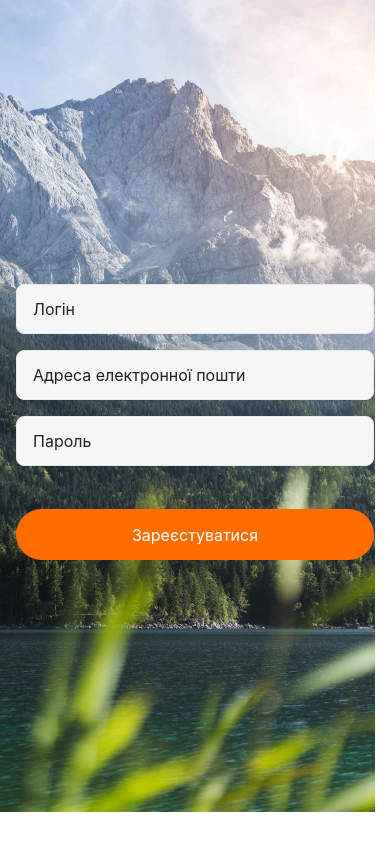
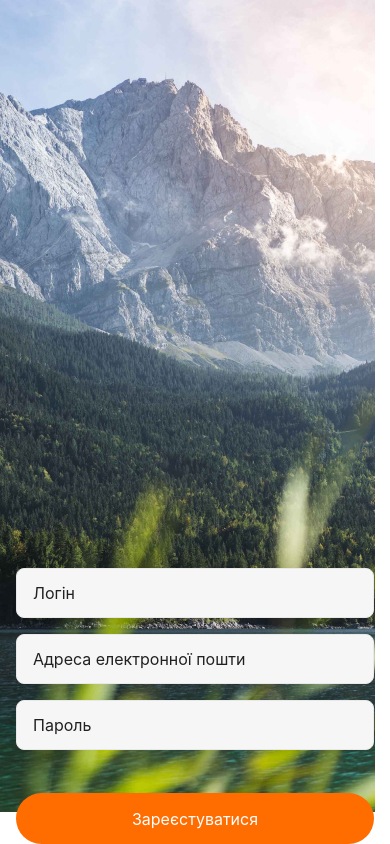
Before and after one commit to VadimKorobec/react-native, a React Native app: screen / in a window 390 px wide. Built offline with nearby package versions, Linux system fonts and the light colour scheme.

Commit message:
Update App.js

```diff
--- a/App.js
+++ b/App.js
@@ -6,6 +6,7 @@ import {
   TextInput,
   TouchableOpacity,
   Text,
+  Platform,
 } from "react-native";
 
 export default function App() {
@@ -38,7 +39,7 @@ export default function App() {
               placeholder="Пароль"
             />
           </View>
-          <TouchableOpacity style={styles.btn}>
+          <TouchableOpacity style={styles.btn} activeOpacity={0.8}>
             <Text style={styles.btnTitle}>Зареєстуватися</Text>
           </TouchableOpacity>
         </View>
@@ -56,7 +57,7 @@ const styles = StyleSheet.create({
   image: {
     flex: 1,
     resizeMode: "cover",
-    justifyContent: "center",
+    justifyContent: "flex-end",
   },
   input: {
     borderWidth: 1,
```
